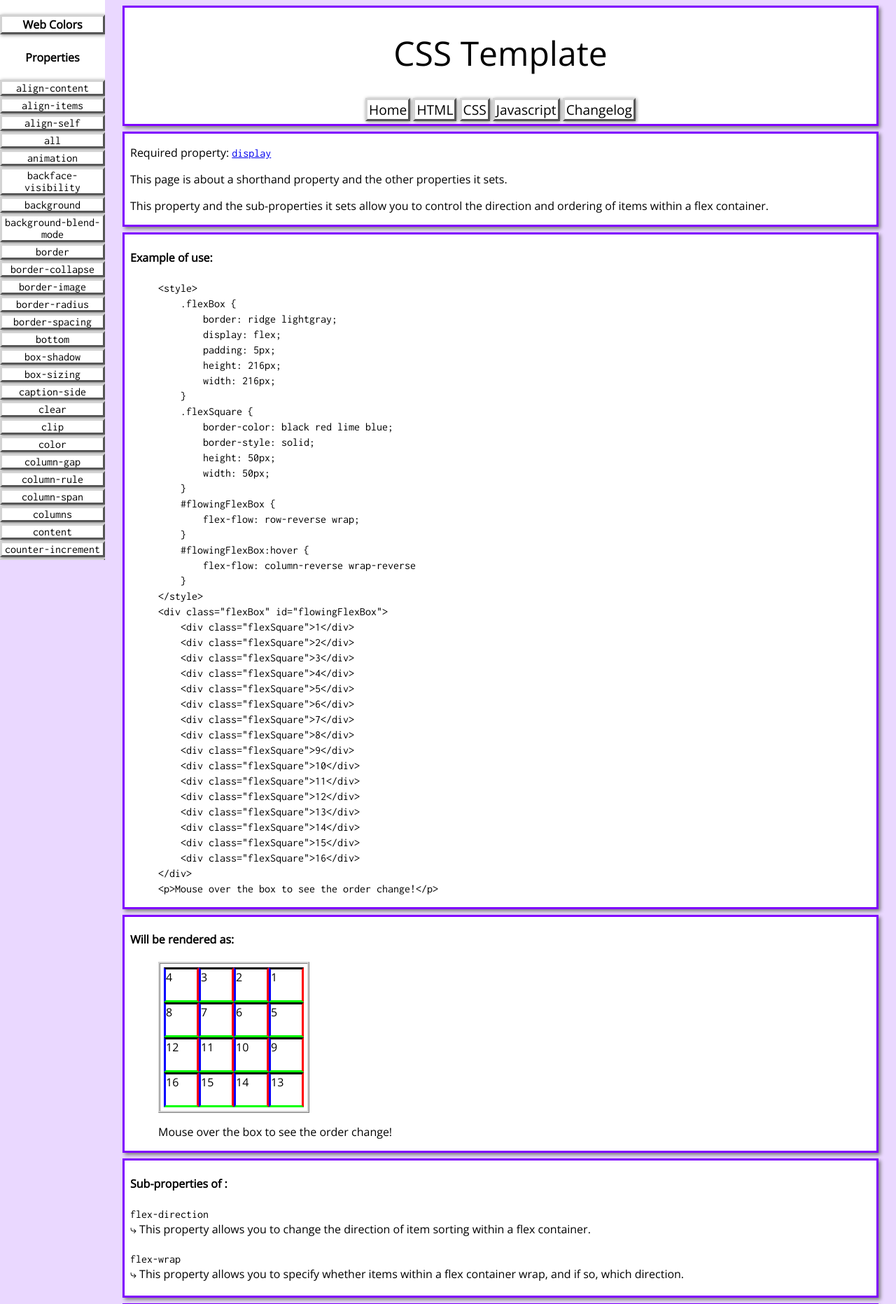
After one commit to VioletRose/Web-Code-Encyclopedia, a PHP site: page /css/flex-flow.php in a window 1280 px wide. The commit adds this page. Shown: the top 1863 px of the page at 70% size. Run offline with PHP 8.4, Linux system fonts and the light colour scheme.

Commit message:
08/11/2016 Update
Additions:
css/flex-flow.php
css/float.php: Now a full page and no longer a placeholder.
Changes:
css.php: Closed an unclosed code tag.
css/align-content.php: Changed flex-direction to flex-flow.
css/animation.php: Added a line informing users that mouse hovering has
an effect.
css/clip.php: Added a line informing users that mouse hovering has an
effect.
css/csshead: Added a link for flex-flow, removed .needsAttn from the
link for float, and moved the navigation sidebar's position in the HTML
document.
css/flex.php: Added a line informing users that mouse hovering has an
effect.
html/htmlhead.php: Moved the navigation sidebar's position in the HTML
document.
javascript/javascripthead.php: Moved the navigation sidebar's position
in the HTML document.

```diff
--- a/css/align-content.php
+++ b/css/align-content.php
@@ -4,7 +4,7 @@
 ?>
 <main>
 	<section>
-		<p>Required properties: <code><a href="/css/display.php">display</a></code>, <code><a href="/css/flex-wrap.php">flex-wrap</a></code></p>
+		<p>Required properties: <code><a href="/css/display.php">display</a></code>, <code><a href="/css/flex-flow.php">flex-flow</a></code></p>
 		<p>This property causes the content (rows or columns) within a flex container with wrapping enabled to align differently relative to the container.</p>
 	</section>
 	<section>
--- a/css/animation.php
+++ b/css/animation.php
@@ -130,6 +130,8 @@
 				&lt;/style&gt;
 				<br>
 				&lt;div id="ultimateBox"&gt;~^~&lt;br&gt;(&#9786)&lt;/div&gt;
+				<br>
+				&lt;p&gt;Mouse over the animated figure to see the direction reverse!&lt;/p&gt;
 			</code>
 		</figure>
 	</section>
@@ -197,6 +199,7 @@
 				}
 			</style>
 			<div id="ultimateBox">~^~<br>(&#9786)</div>
+			<p>Mouse over the animated figure to see the direction reverse!</p>
 		</figure>
 	</section>
 	<section>
--- a/css/clip.php
+++ b/css/clip.php
@@ -52,6 +52,8 @@
 				&nbsp;&nbsp;&nbsp;&nbsp;&lt;div id="clipBox"&gt;&lt;/div&gt;
 				<br>
 				&lt;/div&gt;
+				<br>
+				&lt;p&gt;Mouse over the box to see the clipping change!&lt;/p&gt;
 			</code>
 		</figure>
 	</section>
@@ -79,6 +81,7 @@
 			<div class="containerBox">
 				<div id="clipBox"></div>
 			</div>
+			<p>Mouse over the box to see the clipping change!</p>
 		</figure>
 	</section>
 	<section>
--- a/css/csshead.php
+++ b/css/csshead.php
@@ -8,16 +8,6 @@
 <script src="/scripts/jquery-3.0.0.min.js"></script>
 </head>
 <body class="languageSection">
-<header>
-	<h1 class="pageHeadline"><?php echo $PAGE_NAME; ?></h1>
-	<nav class="navTopbar">
-		<a href="/index.php">Home</a>
-		<a href="/html.php">HTML</a>
-		<a href="/css.php">CSS</a>
-		<a href="/javascript.php">Javascript</a>
-		<a href="/changelog.php">Changelog</a>
-	</nav>
-</header>
 <nav class="navSidebar">
 	<h4><a href="/css/colors.php">Web Colors</a></h4>
 	<h4>Properties</h4>
@@ -56,10 +46,21 @@
 		<code><li><a href="/css/empty-cells.php">empty-cells</a></code></li>
 		<code><li><a href="/css/filter.php">filter</a></code></li>
 		<code><li><a href="/css/flex.php">flex</a></code></li>
-		<li><code><a class="needsAttn" href="/css/float.php">float</a></code></li>
+		<code><li><a href="/css/flex-flow.php">flex-flow</a></code></li>
+		<li><code><a href="/css/float.php">float</a></code></li>
 		<li><code><a href="/css/font.php">font</a></code></li>
 		<li><code><a class="needsAttn" href="/css/keyframes.php">@keyframes</a></code></li>
 		<li><code><a class="needsAttn" href="/css/position.php">position</a></code></li>
 		<li><code><a class="needsAttn" href="/css/transform.php">transform</a></code></li>
 	</ul>
 </nav>
+<header>
+	<h1 class="pageHeadline"><?php echo $PAGE_NAME; ?></h1>
+	<nav class="navTopbar">
+		<a href="/index.php">Home</a>
+		<a href="/html.php">HTML</a>
+		<a href="/css.php">CSS</a>
+		<a href="/javascript.php">Javascript</a>
+		<a href="/changelog.php">Changelog</a>
+	</nav>
+</header>
--- /dev/null
+++ b/css/flex-flow.php
@@ -0,0 +1,208 @@
+<?php
+    $PAGE_NAME = 'CSS Template';
+    require_once($_SERVER["DOCUMENT_ROOT"].'/css/csshead.php');
+?>
+<main>
+	<section>
+		<p>Required property: <code><a href="/css/display.php">display</a></code></p>
+		<p>This page is about a shorthand property and the other properties it sets.</p>
+		<p>This property and the sub-properties it sets allow you to control the direction and ordering of items within a flex container.</p>
+	</section>
+	<section>
+		<h4>Example of use:</h4>
+		<figure>
+			<code>
+				&lt;style&gt;
+				<br>
+				&nbsp;&nbsp;&nbsp;&nbsp;.flexBox {
+				<br>
+				&nbsp;&nbsp;&nbsp;&nbsp;&nbsp;&nbsp;&nbsp;&nbsp;border: ridge lightgray;
+				<br>
+				&nbsp;&nbsp;&nbsp;&nbsp;&nbsp;&nbsp;&nbsp;&nbsp;display: flex;
+				<br>
+				&nbsp;&nbsp;&nbsp;&nbsp;&nbsp;&nbsp;&nbsp;&nbsp;padding: 5px;
+				<br>
+				&nbsp;&nbsp;&nbsp;&nbsp;&nbsp;&nbsp;&nbsp;&nbsp;height: 216px;
+				<br>
+				&nbsp;&nbsp;&nbsp;&nbsp;&nbsp;&nbsp;&nbsp;&nbsp;width: 216px;
+				<br>
+				&nbsp;&nbsp;&nbsp;&nbsp;}
+				<br>
+				&nbsp;&nbsp;&nbsp;&nbsp;.flexSquare {
+				<br>
+				&nbsp;&nbsp;&nbsp;&nbsp;&nbsp;&nbsp;&nbsp;&nbsp;border-color: black red lime blue;
+				<br>
+				&nbsp;&nbsp;&nbsp;&nbsp;&nbsp;&nbsp;&nbsp;&nbsp;border-style: solid;
+				<br>
+				&nbsp;&nbsp;&nbsp;&nbsp;&nbsp;&nbsp;&nbsp;&nbsp;height: 50px;
+				<br>
+				&nbsp;&nbsp;&nbsp;&nbsp;&nbsp;&nbsp;&nbsp;&nbsp;width: 50px;
+				<br>
+				&nbsp;&nbsp;&nbsp;&nbsp;}
+				<br>
+				&nbsp;&nbsp;&nbsp;&nbsp;#flowingFlexBox {
+				<br>
+				&nbsp;&nbsp;&nbsp;&nbsp;&nbsp;&nbsp;&nbsp;&nbsp;flex-flow: row-reverse wrap;
+				<br>
+				&nbsp;&nbsp;&nbsp;&nbsp;}
+				<br>
+				&nbsp;&nbsp;&nbsp;&nbsp;#flowingFlexBox:hover {
+				<br>
+				&nbsp;&nbsp;&nbsp;&nbsp;&nbsp;&nbsp;&nbsp;&nbsp;flex-flow: column-reverse wrap-reverse
+				<br>
+				&nbsp;&nbsp;&nbsp;&nbsp;}
+				<br>
+				&lt;/style&gt;
+				<br>
+				&lt;div class="flexBox" id="flowingFlexBox"&gt;
+				<br>
+				&nbsp;&nbsp;&nbsp;&nbsp;&lt;div class="flexSquare"&gt;1&lt;/div&gt;
+				<br>
+				&nbsp;&nbsp;&nbsp;&nbsp;&lt;div class="flexSquare"&gt;2&lt;/div&gt;
+				<br>
+				&nbsp;&nbsp;&nbsp;&nbsp;&lt;div class="flexSquare"&gt;3&lt;/div&gt;
+				<br>
+				&nbsp;&nbsp;&nbsp;&nbsp;&lt;div class="flexSquare"&gt;4&lt;/div&gt;
+				<br>
+				&nbsp;&nbsp;&nbsp;&nbsp;&lt;div class="flexSquare"&gt;5&lt;/div&gt;
+				<br>
+				&nbsp;&nbsp;&nbsp;&nbsp;&lt;div class="flexSquare"&gt;6&lt;/div&gt;
+				<br>
+				&nbsp;&nbsp;&nbsp;&nbsp;&lt;div class="flexSquare"&gt;7&lt;/div&gt;
+				<br>
+				&nbsp;&nbsp;&nbsp;&nbsp;&lt;div class="flexSquare"&gt;8&lt;/div&gt;
+				<br>
+				&nbsp;&nbsp;&nbsp;&nbsp;&lt;div class="flexSquare"&gt;9&lt;/div&gt;
+				<br>
+				&nbsp;&nbsp;&nbsp;&nbsp;&lt;div class="flexSquare"&gt;10&lt;/div&gt;
+				<br>
+				&nbsp;&nbsp;&nbsp;&nbsp;&lt;div class="flexSquare"&gt;11&lt;/div&gt;
+				<br>
+				&nbsp;&nbsp;&nbsp;&nbsp;&lt;div class="flexSquare"&gt;12&lt;/div&gt;
+				<br>
+				&nbsp;&nbsp;&nbsp;&nbsp;&lt;div class="flexSquare"&gt;13&lt;/div&gt;
+				<br>
+				&nbsp;&nbsp;&nbsp;&nbsp;&lt;div class="flexSquare"&gt;14&lt;/div&gt;
+				<br>
+				&nbsp;&nbsp;&nbsp;&nbsp;&lt;div class="flexSquare"&gt;15&lt;/div&gt;
+				<br>
+				&nbsp;&nbsp;&nbsp;&nbsp;&lt;div class="flexSquare"&gt;16&lt;/div&gt;
+				<br>
+				&lt;/div&gt;
+				<br>
+				&lt;p&gt;Mouse over the box to see the order change!&lt;/p&gt;
+			</code>
+		</figure>
+	</section>
+	<section>
+		<h4>Will be rendered as:</h4>
+		<figure>
+			<style>
+				.flexBox {
+					border: ridge lightgray;
+					display: flex;
+					padding: 5px;
+					height: 216px;
+					width: 216px;
+				}
+				.flexSquare {
+					border-color: black red lime blue;
+					border-style: solid;
+					height: 50px;
+					width: 50px;
+				}
+				#flowingFlexBox {
+					flex-flow: row-reverse wrap;
+				}
+				#flowingFlexBox:hover {
+					flex-flow: column-reverse wrap-reverse
+				}
+			</style>
+			<div class="flexBox" id="flowingFlexBox">
+				<div class="flexSquare">1</div>
+				<div class="flexSquare">2</div>
+				<div class="flexSquare">3</div>
+				<div class="flexSquare">4</div>
+				<div class="flexSquare">5</div>
+				<div class="flexSquare">6</div>
+				<div class="flexSquare">7</div>
+				<div class="flexSquare">8</div>
+				<div class="flexSquare">9</div>
+				<div class="flexSquare">10</div>
+				<div class="flexSquare">11</div>
+				<div class="flexSquare">12</div>
+				<div class="flexSquare">13</div>
+				<div class="flexSquare">14</div>
+				<div class="flexSquare">15</div>
+				<div class="flexSquare">16</div>
+			</div>
+			<p>Mouse over the box to see the order change!</p>
+		</figure>
+	</section>
+	<section>
+		<h4>Sub-properties of <code></code>:</h4>
+		<dl>
+			<dt><code>flex-direction</code></dt>
+			<dd>&#10551; This property allows you to change the direction of item sorting within a flex container.</dd>
+			<dt><code>flex-wrap</code></dt>
+			<dd>&#10551; This property allows you to specify whether items within a flex container wrap, and if so, which direction.</dd>
+		</dl>
+	</section>
+	<section>
+		<h4>Accepted values of <code>flex-flow</code>:</h4>
+		<dl>
+			<dt><code><var>direction</var> <var>wrap</var></code></dt>
+			<dd>
+				&#10551; The values that would normally be set through the associated, non-shorthand animation properties, in this order.
+				<details>
+					<summary>Variables:</summary>
+					<dl>
+						<dt><code><var>direction</var></code></dt>
+						<dd>&#10551; Optional. The value of <code>flex-direction</code>.</dd>
+						<dt><code><var>wrap</var></code></dt>
+						<dd>&#10551; Optional. The value of <code>flex-wrap</code>.</dd>
+					</dl>
+				</details>
+			</dd>
+			<dt><code>initial</code></dt>
+			<dd>&#10551; Sets this property to its initial, unmodified value.</dd>
+			<dt><code>inherit</code></dt>
+			<dd>&#10551; Sets this property to the value assigned to its parent element.</dd>
+		</dl>
+	</section>
+	<section>
+		<h4>Accepted values of <code>flex-direction</code>:</h4>
+		<dl>
+			<dt><code>row</code></dt>
+			<dd>&#10551; The default value. Items are displayed in horizontal rows.</dd>
+			<dt><code>row-reverse</code></dt>
+			<dd>&#10551; Items are displayed in reversed horizontal rows.</dd>
+			<dt><code>column</code></dt>
+			<dd>&#10551; Items are displayed in vertical columns.</dd>
+			<dt><code>column-reverse</code></dt>
+			<dd>&#10551; Items are displayed in reversed vertical columns.</dd>
+			<dt><code>initial</code></dt>
+			<dd>&#10551; Sets this property to its initial, unmodified value.</dd>
+			<dt><code>inherit</code></dt>
+			<dd>&#10551; Sets this property to the value assigned to its parent element.</dd>
+		</dl>
+	</section>
+	<section>
+		<h4>Accepted values of <code>flex-wrap</code>:</h4>
+		<dl>
+			<dt><code>nowrap</code></dt>
+			<dd>&#10551; The default value. Items will not wrap, extending past the bounds of the container if necessary.</dd>
+			<dt><code>wrap</code></dt>
+			<dd>&#10551; Items will wrap to a new line upon reaching the edge of the container.</dd>
+			<dt><code>wrap-reverse</code></dt>
+			<dd>&#10551; Items will wrap to a new line upon reaching the edge of the container, but right-to-left for rows, and bottom-to-top for columns.</dd>
+			<dt><code>initial</code></dt>
+			<dd>&#10551; Sets this property to its initial, unmodified value.</dd>
+			<dt><code>inherit</code></dt>
+			<dd>&#10551; Sets this property to the value assigned to its parent element.</dd>
+		</dl>
+	</section>
+</main>
+<?php
+    require_once($_SERVER["DOCUMENT_ROOT"].'/genericfoot.php');
+?>
--- a/css/flex.php
+++ b/css/flex.php
@@ -65,6 +65,8 @@
 				&nbsp;&nbsp;&nbsp;&nbsp;&lt;div class="flexSquare"&gt;&lt;/div&gt;
 				<br>
 				&lt;/div&gt;
+				<br>
+				&lt;p&gt;Mouse over the larger square to see the size change!&lt;/p&gt;
 			</code>
 		</figure>
 	</section>
@@ -98,6 +100,7 @@
 				<div class="flexSquare"></div>
 				<div class="flexSquare"></div>
 			</div>
+			<p>Mouse over the larger square to see the size change!</p>
 		</figure>
 	</section>
 	<section>
```
Also changed, not shown: css.php (+1 -1 lines), css/float.php (+60 -1 lines), html/htmlhead.php (+10 -10 lines), javascript/javascripthead.php (+5 -5 lines), changelog.txt.
